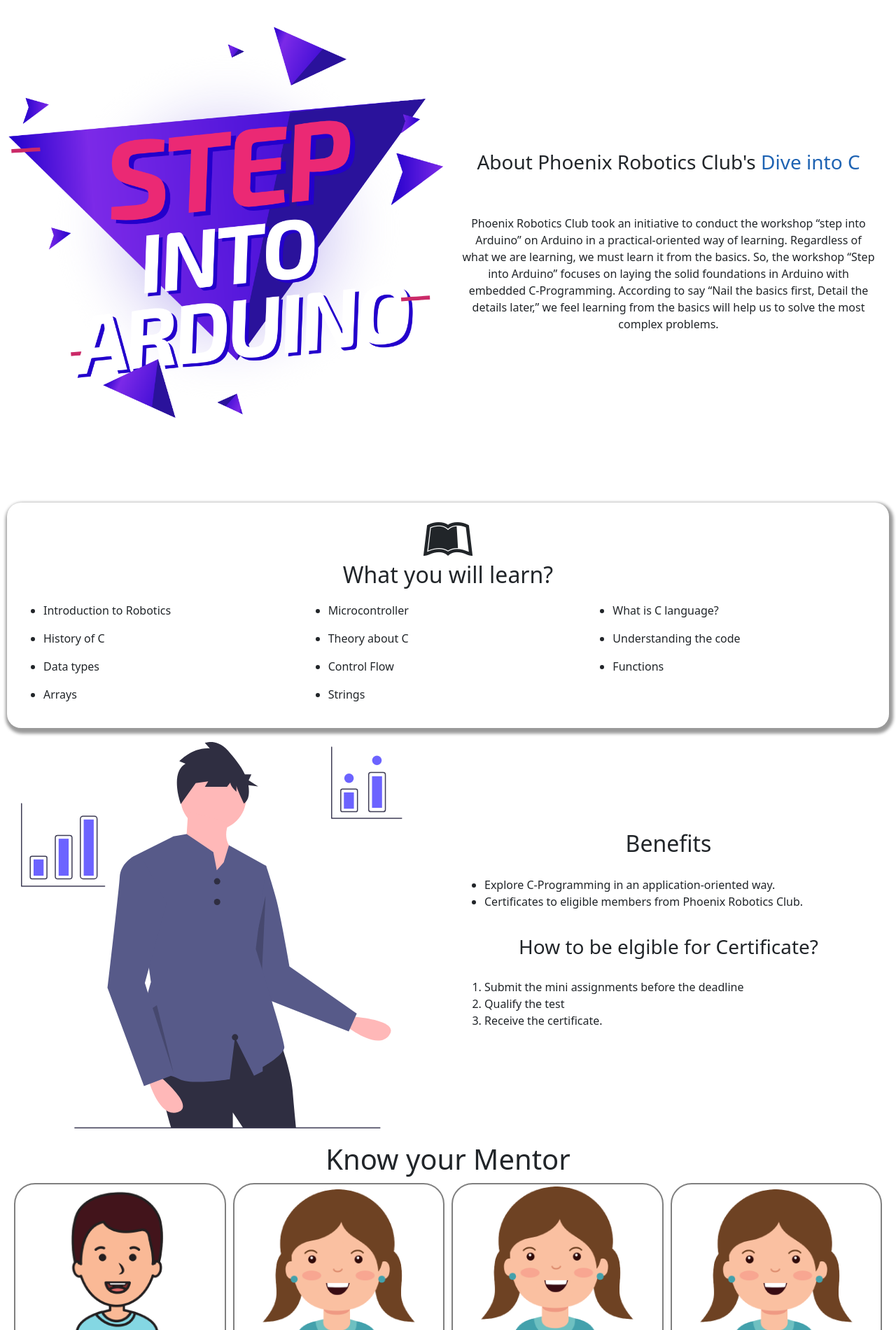
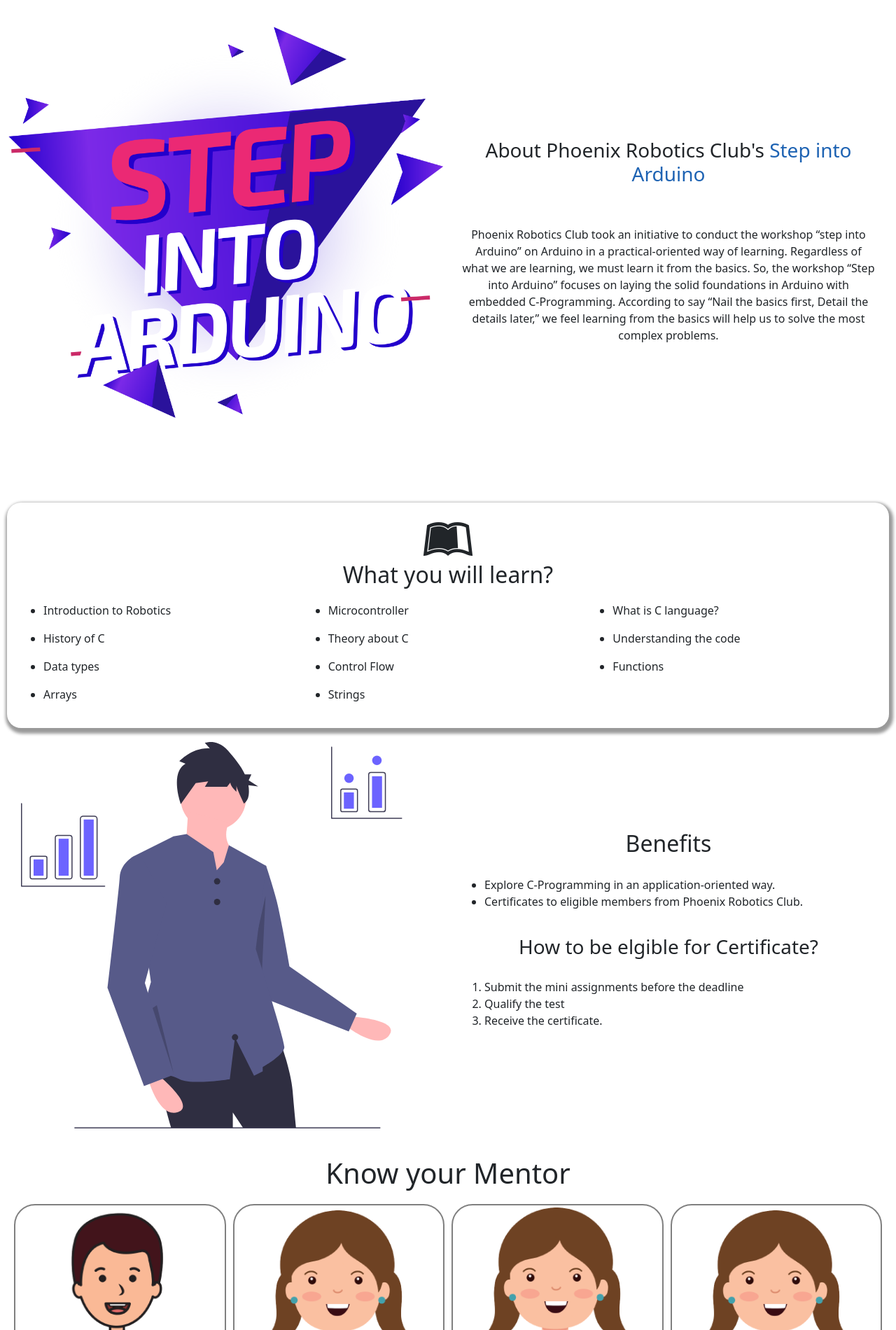
Before and after one commit to Phoenix-Robotics-Club/Phoenix-Robotics-Website, a plain HTML site: page step-into-arduino.html in a window 1280 px wide. Shown: the part 1283-3183 px from the top of the page at 70% size. Drawn offline with nearby package versions, Linux system fonts and the light colour scheme; a web font is replaced by a local one.

Commit message:
css update

```diff
--- a/event-2.css
+++ b/event-2.css
@@ -296,6 +296,9 @@ option{
 option:focus{
     outline: none;
 }
+.mentor h1{
+    margin:20px;
+}
 .mentor-grid{
     display:grid;
     grid-template-columns:1fr 1fr 1fr 1fr;
@@ -314,6 +317,7 @@ option:focus{
     justify-content:space-around;
     border:2px solid grey;
     border-radius:30px;
+    transition: transform .2s;
 }
 #mentor-name{
     font-size:30px;
@@ -321,6 +325,9 @@ option:focus{
 }
 .mentor-profile:hover{
     background:#27898c;
+    -ms-transform: scale(1.1);
+    -webkit-transform: scale(1.1);
+    transform: scale(1.1);
 }
 @media screen and (max-width:900px){
     body{
--- a/step-into-arduino.html
+++ b/step-into-arduino.html
@@ -97,7 +97,7 @@
     <div class="event-details-2">
       <img src="images/dive-into-c.png" alt="">
       <div class="event-details-2-text">
-        <h3>About Phoenix Robotics Club's <span>Dive into C</span></h3>
+        <h3>About Phoenix Robotics Club's <span>Step into Arduino</span></h3>
         <p>Phoenix Robotics Club took an initiative to
           conduct the workshop “step into Arduino” on Arduino in
           a practical-oriented way of learning. Regardless of
@@ -111,7 +111,7 @@
     </div>
     <div class="event-details-2-mobile">
       <div class="event-details-2-text">
-        <h3>About Phoenix Robotics Club's <span>Dive into C</span></h3>
+        <h3>About Phoenix Robotics Club's <span>Step into Arduino</span>></h3>
         <img src="images/dive-into-c.png" alt="">
         <p>Phoenix Robotics Club took an initiative to
           conduct the workshop “Dive into C” on C-language in
```
